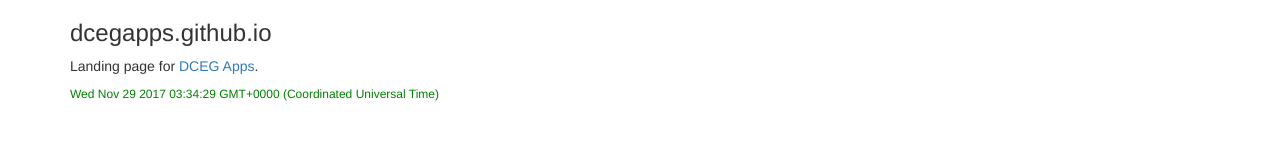
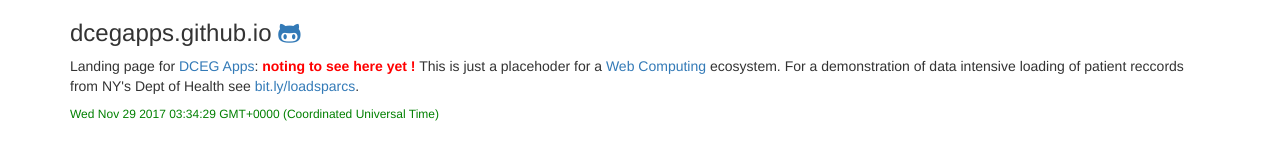
Before and after one commit to dcegapps/dcegapps.github.com, a plain HTML site: page index.html in a window 1280 px wide. Drawn offline with nearby package versions, Linux system fonts and the light colour scheme.

Commit message:
placeholder text

```diff
--- a/index.html
+++ b/index.html
@@ -9,8 +9,8 @@
 </head>
 <body>
     <div class="container">
-        <h3>dcegapps.github.io</h3>
-        <p>Landing page for <a href="https://dcegapps.github.io">DCEG Apps</a>.</p>
+        <h3>dcegapps.github.io <a href="https://github.com/dcegapps" target="_blank"><i class="fa fa-github-alt" aria-hidden="true"></i></a></h3>
+        <p>Landing page for <a href="https://dcegapps.github.io">DCEG Apps</a>: <b style="color:red">noting to see here yet !</b> This is just a placehoder for a <a href="https://webcomputer.github.io" target="_blank">Web Computing</a> ecosystem. For a demonstration of data intensive loading of patient reccords from NY's Dept of Health see <a href="http://bit.ly/loadsparcs" target="_blank">bit.ly/loadsparcs</a>.</p>
         <p id="currentDate" style="font-size:12;color:green"></p>
     </div>
 </body>
```
